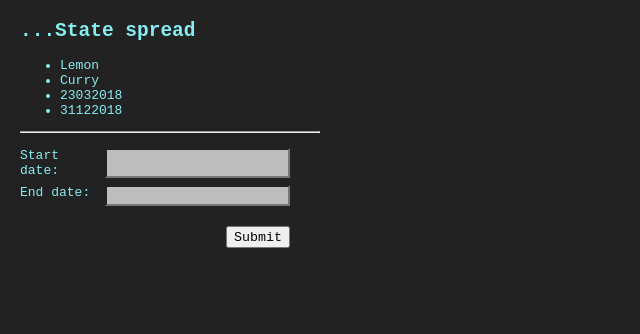
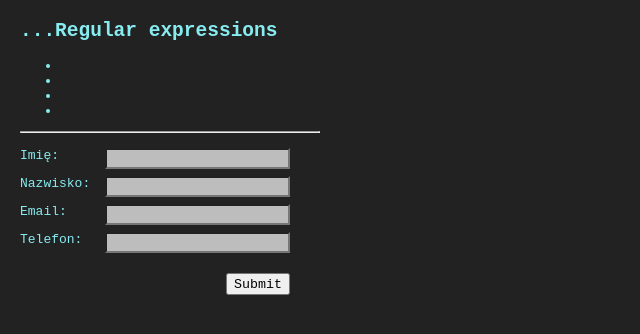
Before and after one commit to tomasz-konecki/test-all, a React (Create React App) app: page / in a window 1280 px wide. Shown: the top 334 px of the page, without its empty margins (0-640 px from the left). Built offline with nearby package versions, Linux system fonts and the light colour scheme.

Commit message:
Initial commit

```diff
--- a/src/App.css
+++ b/src/App.css
@@ -8,23 +8,33 @@ body {
 	width: 300px;
 }
 
-.date-input-container {
+.form-container {
 	width: 90%;
 	margin-top: 15px;
 }
 
-.date-input-container .date-item {
+p.invalid {
+	display: block;
+	color: crimson;
+	font-size: 0.7em;
+}
+
+.form-container .form-item {
 	margin-bottom: 7px;
 	display: flex;
 }
 
-.date-input-container .date-item label {
+.form-container .form-item label {
 	flex: 1.5;
 }
 
-.date-input-container .date-item input {
+.form-container .form-item input {
 	flex: 3;
 	background: rgb(189, 189, 189);
+}
+
+.form-container .form-item + p {
+	display: none;
 }
 
 .submit-container {
--- a/src/App.js
+++ b/src/App.js
@@ -1,17 +1,18 @@
 import React, { Component } from "react";
 import "./App.css";
-import _ from "lodash";
+// import _ from "lodash";
 
 class App extends Component {
 	constructor() {
 		super();
 		this.state = {
 			project: {
-				name: "Lemon",
-				client: "Curry",
-				startDate: 23032018,
-				endDate: 31122018
-			}
+				firstName: "",
+				lastName: "",
+				email: "",
+				phoneNumber: ""
+			},
+			style: ""
 		};
 	}
 
@@ -30,34 +31,63 @@ class App extends Component {
 		});
 	};
 
-	onSubmit = () => {
-		this.state.project.startDate > this.state.project.endDate
-			? alert("Data początkowa większa od koncowej!")
-			: console.table(this.state.project);
+	validation = (e) => {
+		const patterns = {
+			firstName: /^[A-Za-z]+$/,
+			lastName: /^[A-Za-z\\s-]+$/,
+			email: /^([a-z\d\.-]+)@([a-z\d-]+)\.([a-z]{2,8})(\.[a-z]{2,8})?$/,
+			phoneNumber: /^\d{9,11}$/
+		};
+
+		let regex = patterns[e.target.name];
+		let value = e.target.value;
+		let style = "";
+
+		regex.test(value) ? (style = "valid") : (style = "invalid");
+
+		this.setState({
+			style
+		});
 	};
 
 	render() {
 		return (
 			<div className="app-container">
 				<code>
-					<h2>...State spread</h2>
+					<h2>...Regular expressions</h2>
 					<ul>
-						<li>{this.state.project.name}</li>
-						<li>{this.state.project.client}</li>
-						<li>{this.state.project.startDate}</li>
-						<li>{this.state.project.endDate}</li>
+						<li>{this.state.project.firstName}</li>
+						<li>{this.state.project.lastName}</li>
+						<li>{this.state.project.email}</li>
+						<li>{this.state.project.phoneNumber}</li>
 					</ul>
 				</code>
 				<hr />
-				<div className="date-input-container">
+				<div className="form-container">
 					<code>
-						<div className="date-item">
-							<label>Start date:</label>
-							<input type="text" name="startDate" onChange={this.handleChange} />
+						<div className="form-item">
+							<label>Imię:</label>
+							<input type="text" name="firstName" onChange={this.handleChange} onKeyUp={this.validation} />
 						</div>
-						<div className="date-item">
-							<label>End date:</label>
-							<input type="text" name="endDate" onChange={this.handleChange} />
+						{/* {this.state.flag === false && <p>Znaki specjalne nie są dozwolone</p>} */}
+						<p className={this.state.style}>Znaki specjalne nie są dozwolone</p>
+						<div className="form-item">
+							<label>Nazwisko:</label>
+							<input type="text" name="lastName" onChange={this.handleChange} onKeyUp={this.validation} />
+						</div>
+						<div className="form-item">
+							<label>Email:</label>
+							<input type="text" name="email" onChange={this.handleChange} onKeyUp={this.validation} />
+						</div>
+						<div className="form-item">
+							<label>Telefon:</label>
+							<input
+								type="text"
+								name="phoneNumber"
+								onChange={this.handleChange}
+								onKeyUp={this.validation}
+								maxLength="11"
+							/>
 						</div>
 						<div className="submit-container">
 							<button onClick={this.onSubmit}>
```
